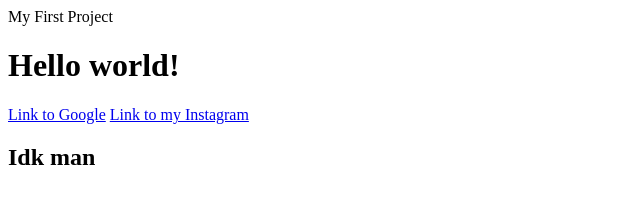
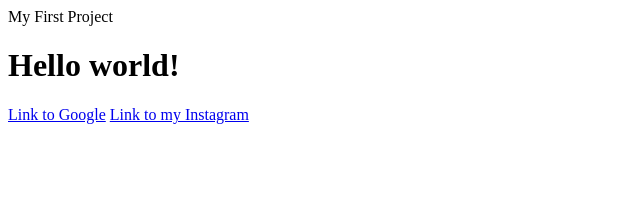
Before and after one commit to Blengket/2nd-project, a plain HTML site: page index.html in a window 1280 px wide. Shown: the whole page, without its empty margins (0-640 px from the left). Drawn offline with Linux system fonts and the light colour scheme.

Commit message:
Update index.html

```diff
--- a/index.html
+++ b/index.html
@@ -6,6 +6,6 @@
     <h1>Hello world! </h1>
     <a href="https://www.google.com" target=_blank>Link to Google</a>
     <a href="https://www.instagram.com" target=_blank>Link to my Instagram</a>
-    <h2>Idk man</h2>
+
   </body>
 </html>
```
